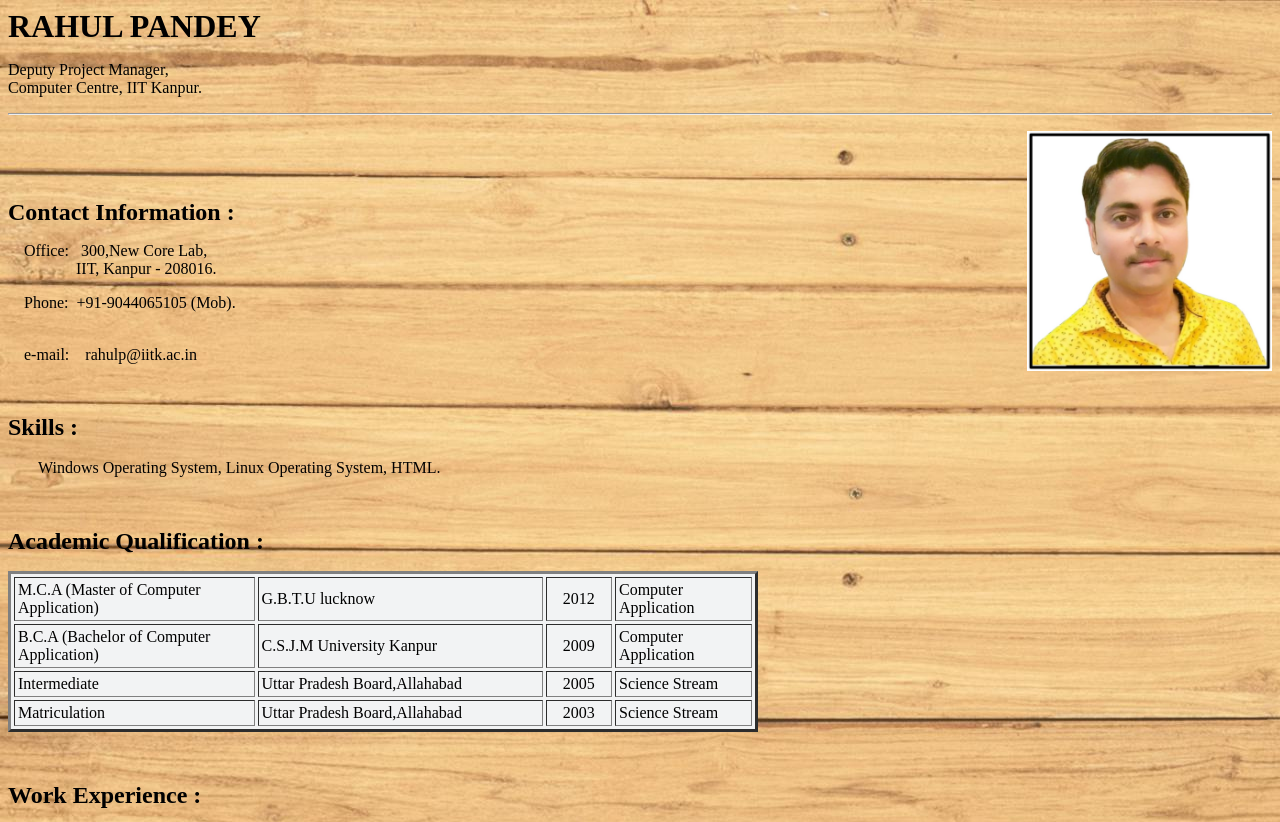
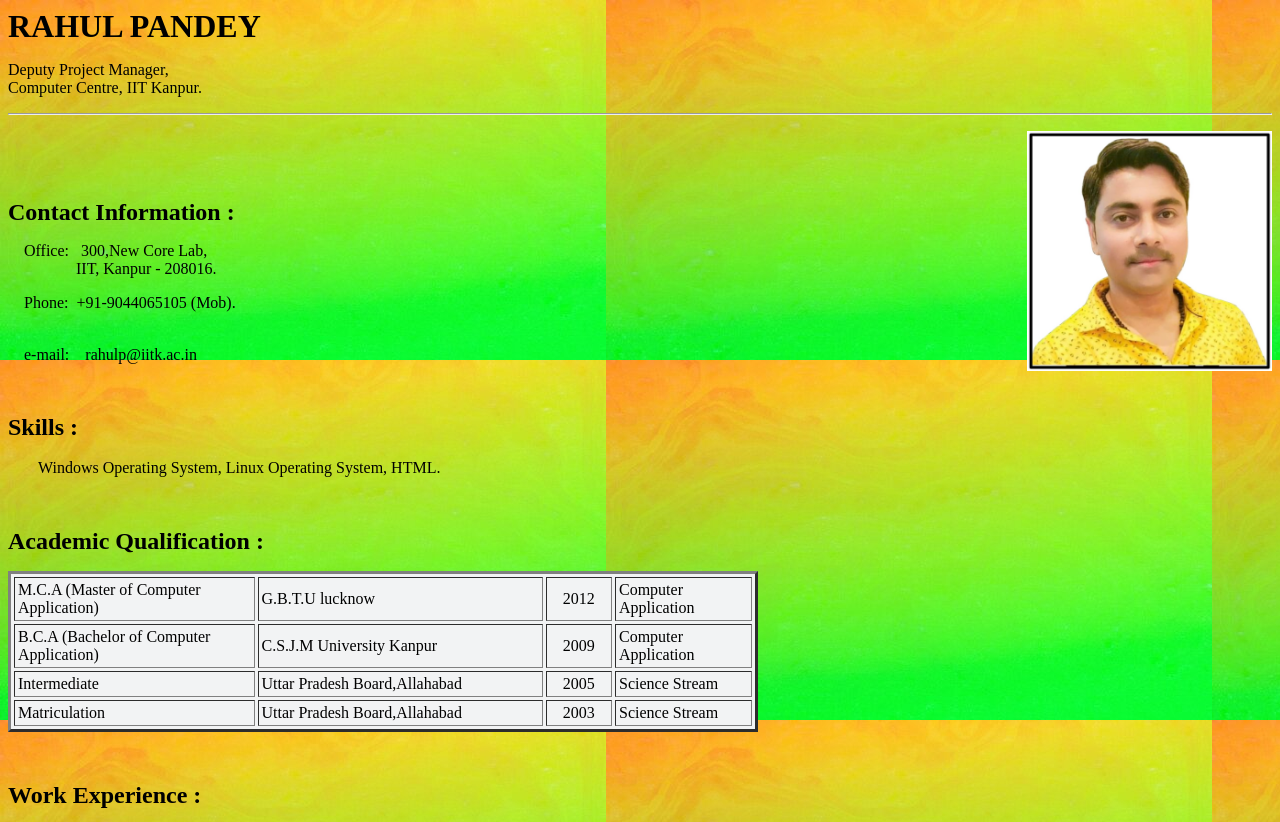
Before and after one commit to 86rahul/rahulbiodata.github.io, a plain HTML site: page index.html in a window 1280 px wide. Shown: the top 822 px of the page. Drawn offline with Linux system fonts and the light colour scheme.

Commit message:
Update index.html

```diff
--- a/index.html
+++ b/index.html
@@ -9,7 +9,7 @@
 <title>RAHUL PANDEY</title>
 
 </head>
-<body background="bb.jpg">
+<body background="q.jpg">
 
 <p align="left"><b><font size="6">RAHUL PANDEY</font></b></p>
 <p align="left">Deputy Project Manager,<br>
```
